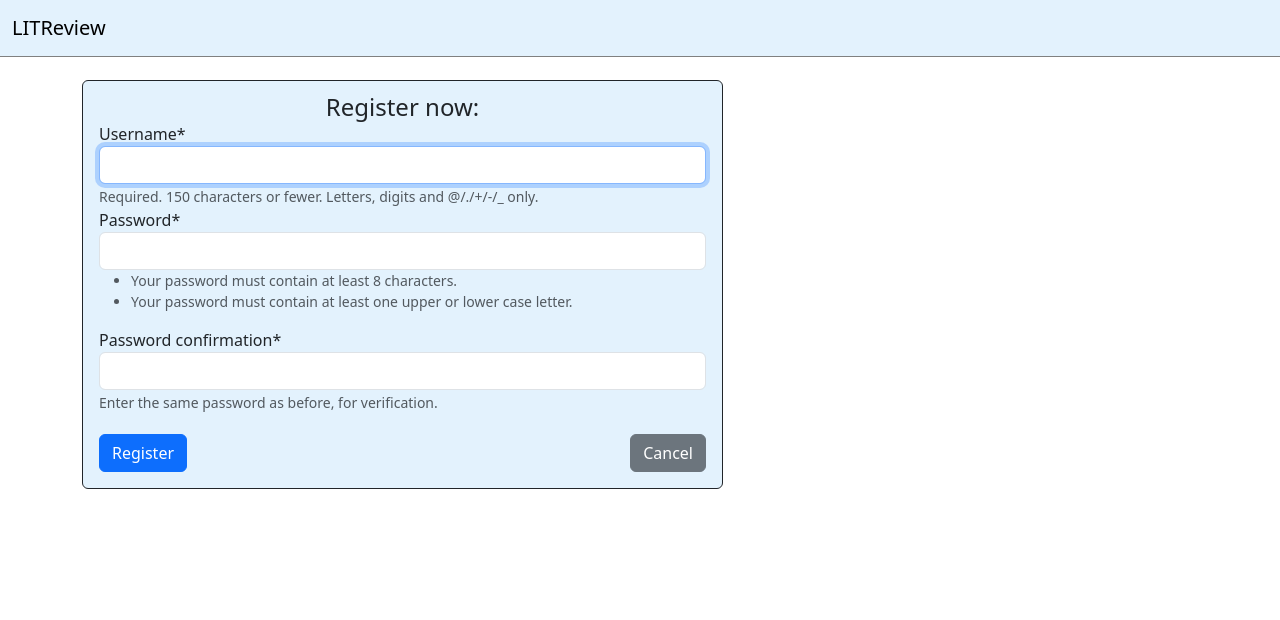
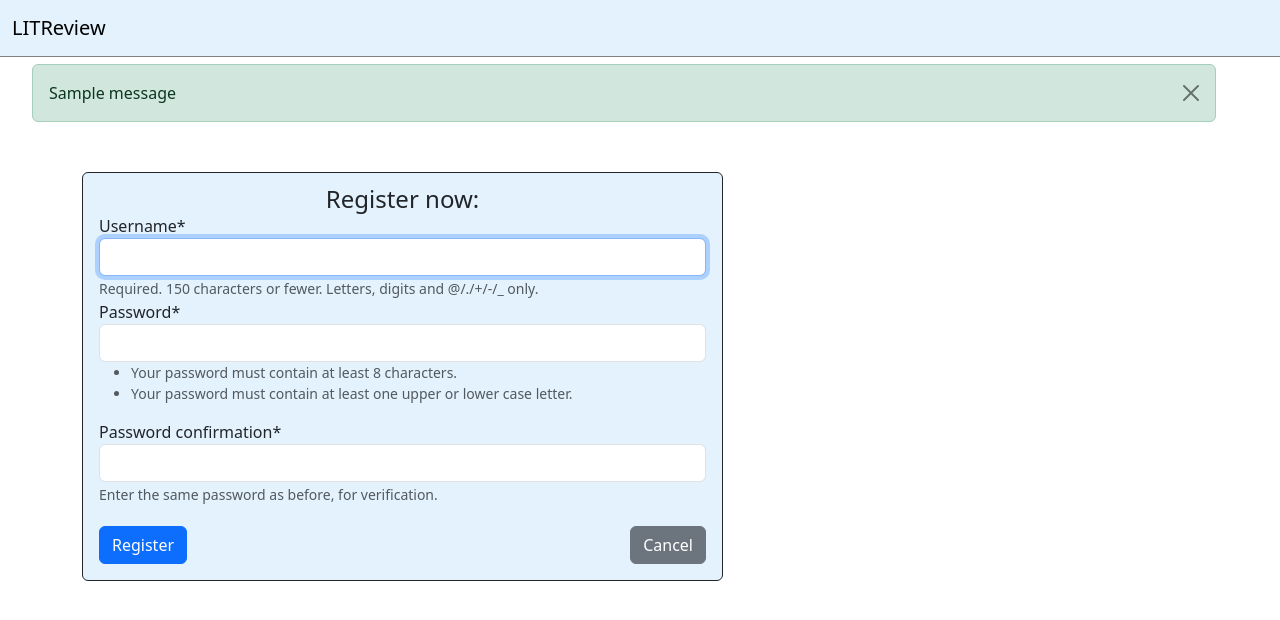
Before and after one commit to DoriDoro/LITRevu-project, a Django app: page /signup/ in a window 1280 px wide. Shown: the top 620 px of the page. Run offline with Django 4.2, Linux system fonts and the light colour scheme; tables that the repository leaves empty hold one stand-in row (values such as "Sample post"); one stand-in notice (Sample message) is shown; some libraries are stand-ins or nearby versions.

Commit message:
add django messages framework

```diff
--- a/accounts/templates/login_page.html
+++ b/accounts/templates/login_page.html
@@ -17,8 +17,6 @@
       <div class="card border-dark my-3" style="background-color: #e3f2fd;">
         <div class="card-body bg-transparent">
           <h4 class="card-subtitle text-center"> Log in: </h4>
-          <p class="p-message"> {{ message }} </p>
-
           <form method="post">
             {% csrf_token %}
               {{form|crispy}}
--- a/accounts/templates/register_page.html
+++ b/accounts/templates/register_page.html
@@ -13,7 +13,7 @@
                 {{form|crispy}}
               <div style="display: flex; justify-content: space-between;">
                 <button type="submit" class="btn btn-primary margin-btn"> Register </button>
-                <button type="submit" class="btn btn-secondary margin-btn"> Cancel </button>
+                <a href="{% url 'accounts:login' %}" role="button" class="btn btn-secondary margin-btn"> Cancel </a>
               </div>
           </form>
         </div>
--- a/accounts/views.py
+++ b/accounts/views.py
@@ -1,4 +1,5 @@
 from django.conf import settings
+from django.contrib import messages
 from django.contrib.auth import login, logout, authenticate
 from django.shortcuts import redirect, render
 
@@ -36,6 +37,9 @@ def login_page_view(request):
                 login(request, user)
                 return redirect('review:feeds_page')
 
+            else:
+                messages.error(request, "Invalid username or password!")
+
     return render(request, 'login_page.html', context={'form': form})
 
 
--- a/ui/static/css/styles.css
+++ b/ui/static/css/styles.css
@@ -2,7 +2,7 @@
 /*  --  --  */
 /* margin top under navbar */
 .main {
-    padding-top: 40px;
+    padding-top: 10px;
 }
 
 /*  -- login_page | register_page --  */
--- a/ui/templates/base_layout.html
+++ b/ui/templates/base_layout.html
@@ -46,13 +46,16 @@
       </nav>
       <!-- End of Navbar -->
 
+      <!-- Alert/Messages -->
+      {% include 'messages.html' %}
+      <!-- End of Alert/Messages -->
+
       {% block content %}
 
       {% endblock %}
 
       <!-- bootstrap script -->
-      <script src="https://code.jquery.com/jquery-3.2.1.slim.min.js" integrity="sha384-KJ3o2DKtIkvYIK3UENzmM7KCkRr/rE9/Qpg6aAZGJwFDMVNA/GpGFF93hXpG5KkN" crossorigin="anonymous"></script>
-      <script src="https://cdn.jsdelivr.net/npm/popper.js@1.12.9/dist/umd/popper.min.js" integrity="sha384-ApNbgh9B+Y1QKtv3Rn7W3mgPxhU9K/ScQsAP7hUibX39j7fakFPskvXusvfa0b4Q" crossorigin="anonymous"></script>
-      <script src="https://cdn.jsdelivr.net/npm/bootstrap@4.0.0/dist/js/bootstrap.min.js" integrity="sha384-JZR6Spejh4U02d8jOt6vLEHfe/JQGiRRSQQxSfFWpi1MquVdAyjUar5+76PVCmYl" crossorigin="anonymous"></script>
+      <script src="https://cdn.jsdelivr.net/npm/@popperjs/core@2.11.8/dist/umd/popper.min.js" integrity="sha384-I7E8VVD/ismYTF4hNIPjVp/Zjvgyol6VFvRkX/vR+Vc4jQkC+hVqc2pM8ODewa9r" crossorigin="anonymous"></script>
+      <script src="https://cdn.jsdelivr.net/npm/bootstrap@5.3.0/dist/js/bootstrap.min.js" integrity="sha384-fbbOQedDUMZZ5KreZpsbe1LCZPVmfTnH7ois6mU1QK+m14rQ1l2bGBq41eYeM/fS" crossorigin="anonymous"></script>
     </body>
     </html>
--- /dev/null
+++ b/ui/templates/messages.html
@@ -0,0 +1,14 @@
+<div class="mt-4" style="width: 95%; padding-top: 40px;">
+  {% if messages %}
+    <ul class="messages">
+      {% for message in messages %}
+        <div class="container-fluid p-0">
+          <div class="alert {{ message.tags }} alert-dismissible" role="alert" >
+            <button type="button" class="btn-close" data-bs-dismiss="alert" aria-label="Close"></button>
+            {{ message }}
+          </div>
+        </div>
+      {% endfor %}
+    </ul>
+  {% endif %}
+</div>
```
Also changed, not shown: litrevu/settings.py (+11 -0 lines), db.sqlite3.
